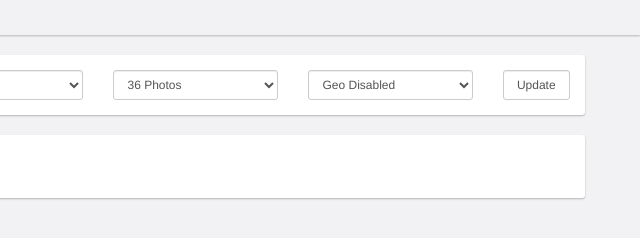
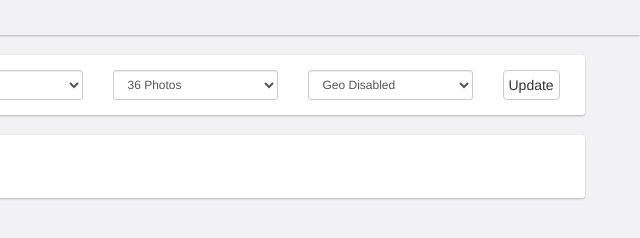
Before and after one commit to wooldridge/markbots, a website: page dashboard/index.html in a window 1280 px wide. Shown: the part 402-640 px from the top of the page, 640-1280 px from the left. Drawn offline with nearby package versions, Linux system fonts and the light colour scheme; some packages are replaced by stand-ins of ours.

Commit message:
Button styling

```diff
--- a/dashboard/css/dash.css
+++ b/dashboard/css/dash.css
@@ -18,3 +18,5 @@
 section.row {
     margin-bottom: 2rem;
 }
+
+.btn { padding:0px 5px; }
--- a/dashboard/index.html
+++ b/dashboard/index.html
@@ -73,7 +73,7 @@
           </div>
 
           <div class="input-group-wrapper col-sm-1">
-            <input type="button" id="update" name="update" value="Update" class="input-sm form-control" />
+          <button id="update" name="update" class="btn btn-default input-sm" type="button">Update</button>
           </div>
 
           <!-- geolocation data -->
```
